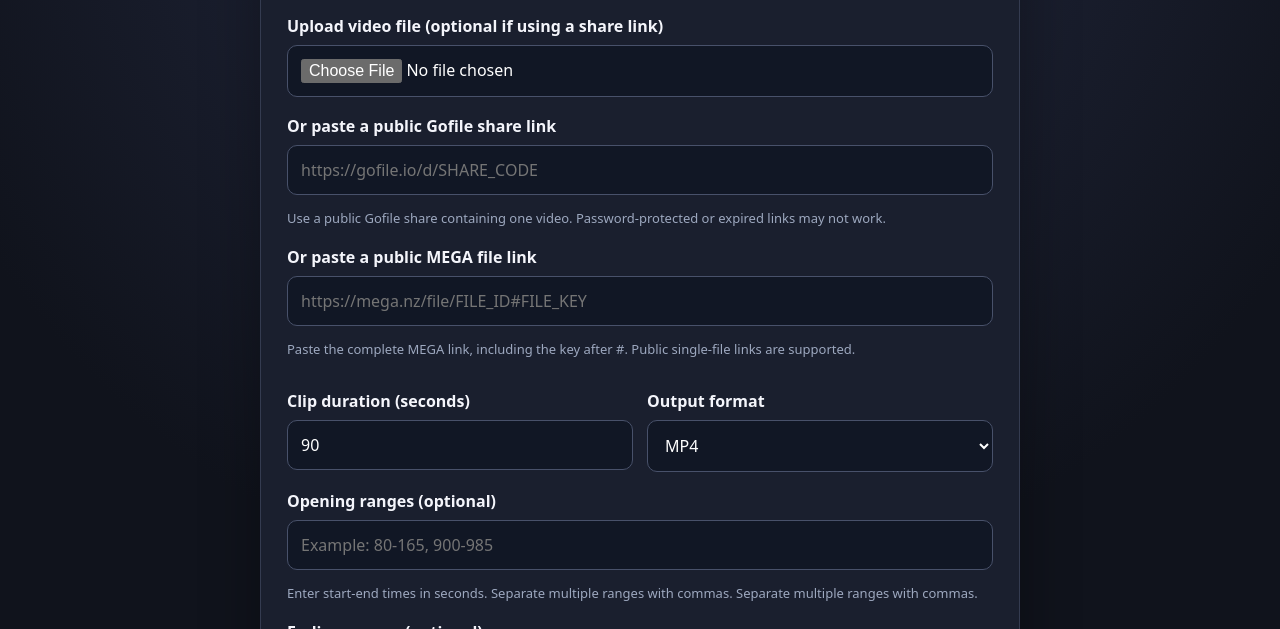
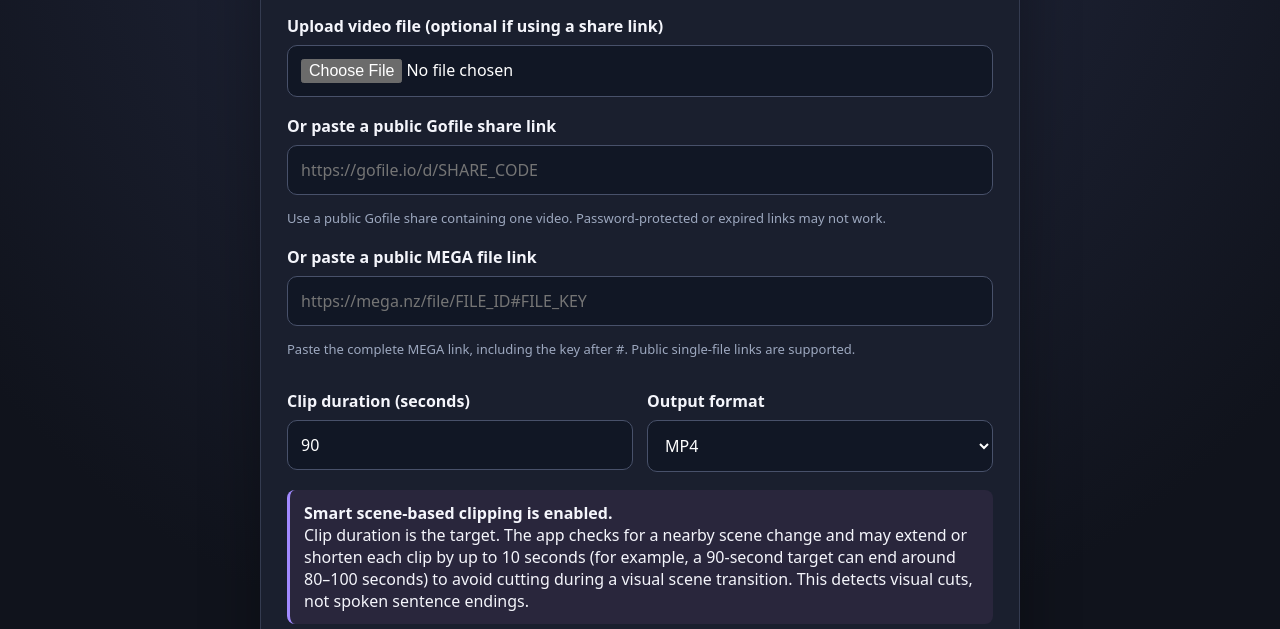
Before and after one commit to zerotwo916/Anime-Clip-Maker, a plain HTML site: page app/static/index.html in a window 1280 px wide. Shown: the part 171-800 px from the top of the page. Drawn offline with Linux system fonts and the light colour scheme.

Commit message:
Explain smart scene-aware clip boundaries in UI

```diff
--- a/app/static/index.html
+++ b/app/static/index.html
@@ -36,6 +36,7 @@ button:disabled{opacity:.55}.hint{color:#9da8bf;font-size:13px}
 <div><label for="clip_seconds">Clip duration (seconds)</label><input id="clip_seconds" type="number" name="clip_seconds" min="10" max="3600" value="90" required></div>
 <div><label for="formats">Output format</label><select id="formats"><option value="mp4">MP4</option><option value="mkv">MKV</option><option value="mp4,mkv">Both (ZIP)</option></select></div>
 </div>
+<div class="notice"><strong>Smart scene-based clipping is enabled.</strong><br>Clip duration is the target. The app checks for a nearby scene change and may extend or shorten each clip by up to 10 seconds (for example, a 90-second target can end around 80–100 seconds) to avoid cutting during a visual scene transition. This detects visual cuts, not spoken sentence endings.</div>
 <label for="opening">Opening ranges (optional)</label>
 <input id="opening" name="opening" placeholder="Example: 80-165, 900-985">
 <p class="hint">Enter start-end times in seconds. Separate multiple ranges with commas. Separate multiple ranges with commas.</p>
```
